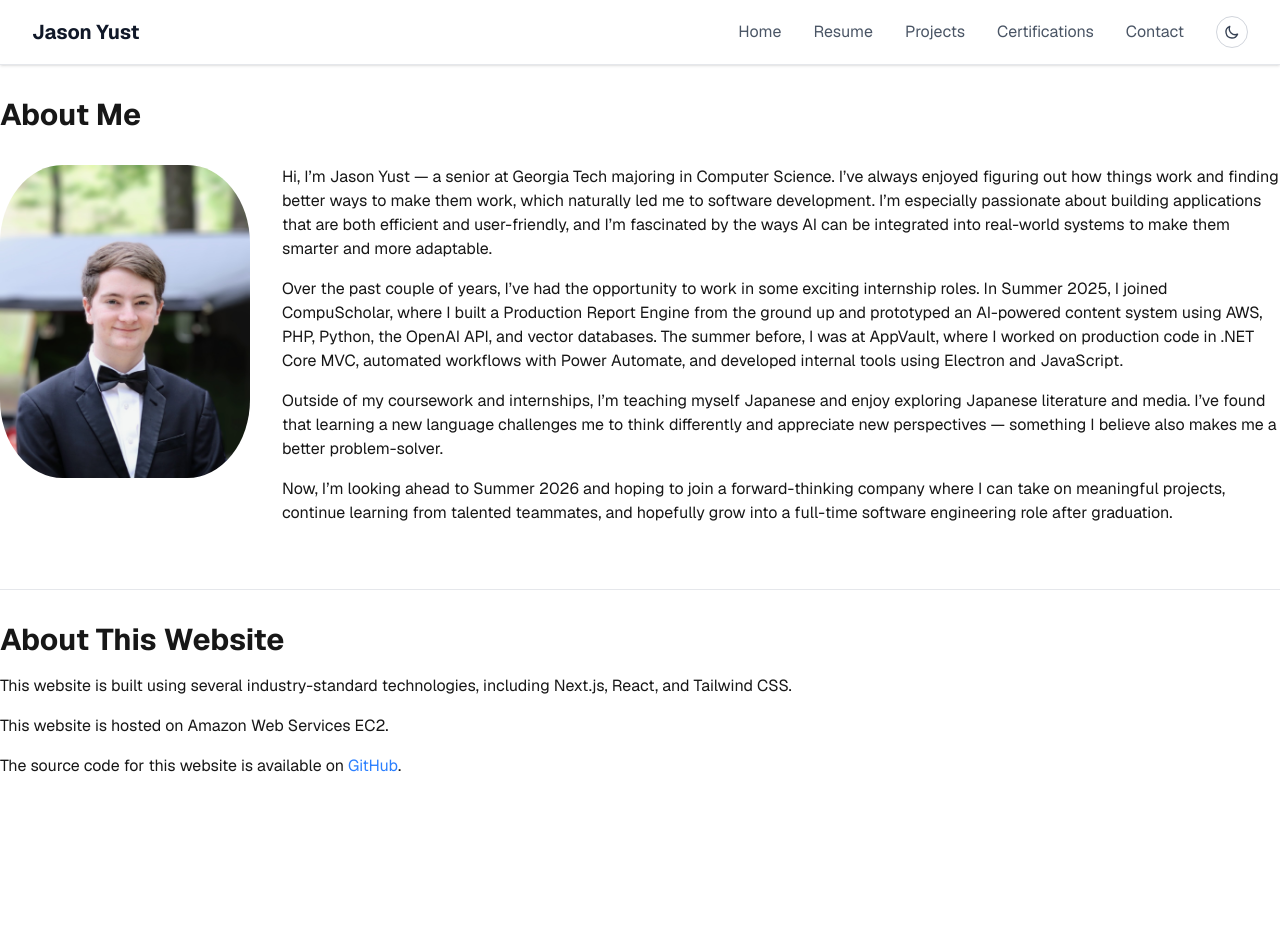
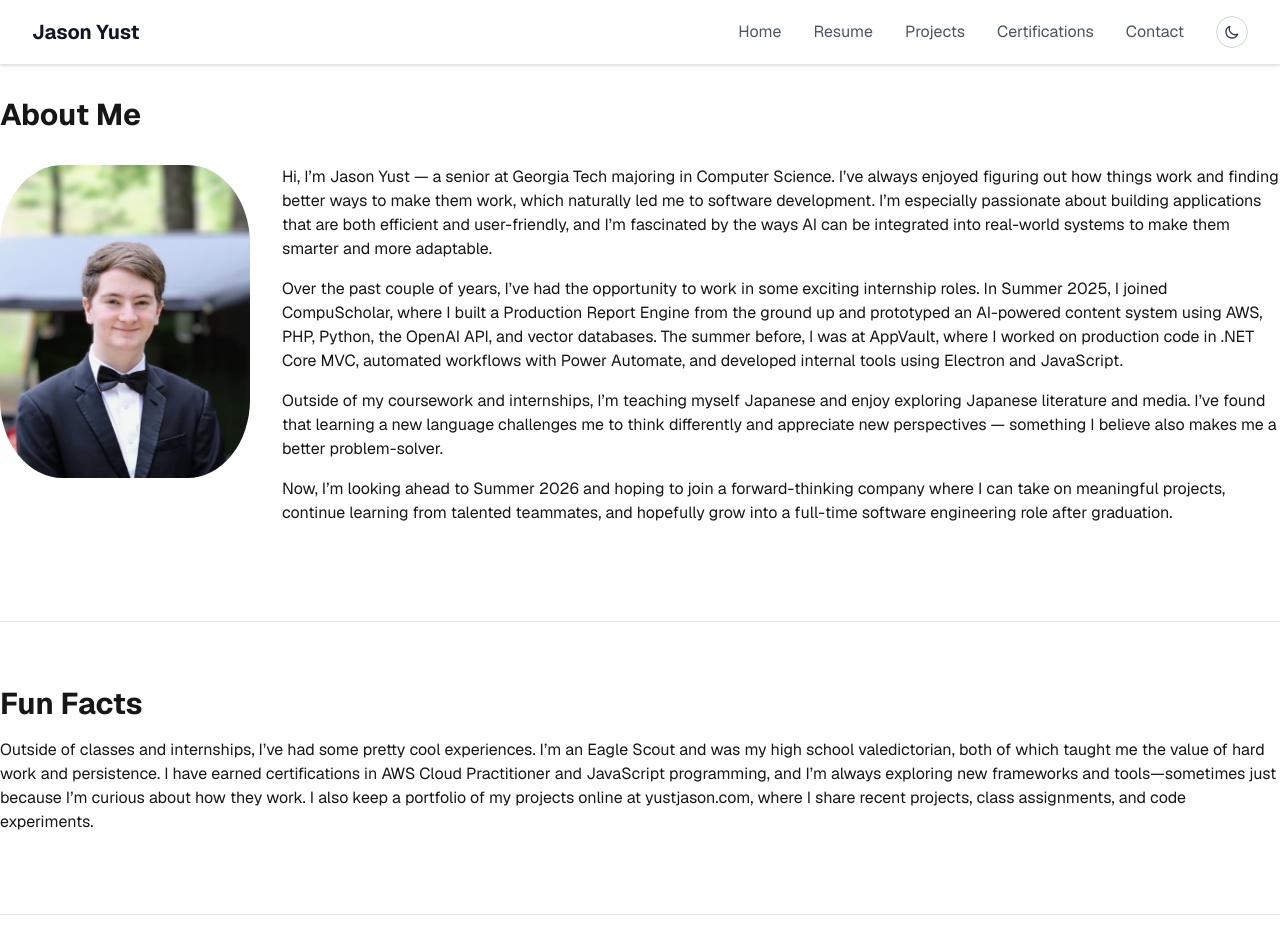
Before and after one commit to yustjason1/yustjason-website, a Next.js app: page / in a window 1280 px wide. Shown: the top 952 px of the page. Before the commit the page ends 865 px from the top, so only its background shows below. Built offline with nearby package versions, Linux system fonts and the light colour scheme.

Commit message:
Added in progress certificate image, viewport header, fun facts section in about page

```diff
--- a/src/app/certifications/page.js
+++ b/src/app/certifications/page.js
@@ -32,6 +32,15 @@ export default function Certifications() {
                         />
                         <p className="mt-2 text-center">JavaScript Entry-Level Programmer</p>
                     </div>
+                    <div className="flex flex-col items-center">
+                        <img
+                            src="/Certifications/AWSAIPractitioner.png"
+                            alt="AWS Certified AI Practitioner"
+                            height={imageSize}
+                            width={imageSize}
+                        />
+                        <p className="mt-2 text-center">AWS Certified AI Practitioner (IN PROGRESS)</p>
+                    </div>
                 </div>
 
                 <HorizontalLine />
--- a/src/app/layout.js
+++ b/src/app/layout.js
@@ -21,6 +21,14 @@ export const metadata = {
 export default function RootLayout({ children }) {
   return (
     <html lang="en" suppressHydrationWarning>
+      <head>
+        <meta charSet="UTF-8" />
+        <meta name="viewport" content="width=device-width, initial-scale=1" />
+        <meta
+          name="description"
+          content="Jason Yust's personal website showcasing projects and about me."
+        />
+      </head>
       <body
         className={`${geistSans.variable} ${geistMono.variable} antialiased`}
       >
--- a/src/app/page.js
+++ b/src/app/page.js
@@ -1,4 +1,5 @@
 import Image from 'next/image';
+import HorizontalLine from './components/HorizontalLine';
 
 export default function Home() {
     return (
@@ -30,7 +31,14 @@ export default function Home() {
             </div>
         </div>
 
-        <hr className="border-gray-200 dark:border-gray-700 container mx-auto" />
+        <HorizontalLine />
+
+        <div className='container mx-auto py-8'>
+            <h2 className="text-3xl font-bold mb-4">Fun Facts</h2>
+            <p className='mb-4'>Outside of classes and internships, I’ve had some pretty cool experiences. I’m an Eagle Scout and was my high school valedictorian, both of which taught me the value of hard work and persistence. I have earned certifications in AWS Cloud Practitioner and JavaScript programming, and I’m always exploring new frameworks and tools—sometimes just because I’m curious about how they work. I also keep a portfolio of my projects online at yustjason.com, where I share recent projects, class assignments, and code experiments.</p>
+        </div>
+
+        <HorizontalLine />
 
         <div className="container mx-auto py-8">
             <h2 className="text-3xl font-bold mb-4">About This Website</h2>
```
Also changed, not shown: public/Certifications/AWSAIPractitioner.png (added).
